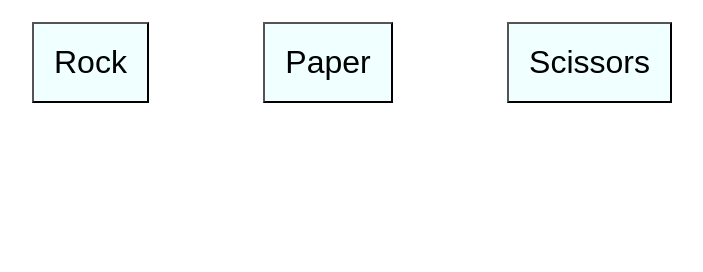
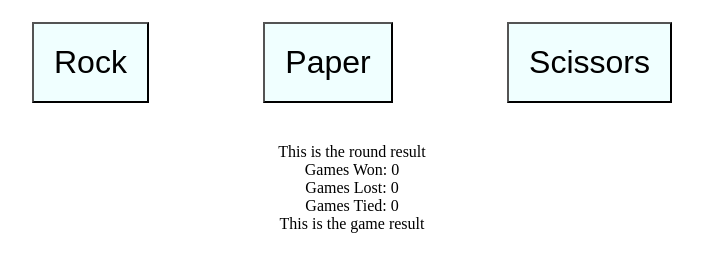
Before and after one commit to SAMulation/rock-paper-scissors-withJS, a plain HTML site: page index.html in a window 1280 px wide. Shown: the part 60-332 px from the top of the page, without its empty margins (288-991 px from the left). Drawn offline with Linux system fonts and the light colour scheme.

Commit message:
Adding .results section

```diff
--- a/index.html
+++ b/index.html
@@ -15,6 +15,14 @@
         <button id="scissors">Scissors</button>
     </div>
 
+    <div class="results">
+        <p class="round">This is the round result</p>
+        <p class="won">Games Won: <span>0</span></p>
+        <p class="lost">Games Lost: <span>0</span></p>
+        <p class="tied">Games Tied: <span>0</span></p>
+        <p class="game">This is the game result</p>
+    </div>
+
     <script src="script.js"></script>
 </body>
 </html>
--- a/styles.css
+++ b/styles.css
@@ -21,3 +21,8 @@ button {
     min-width: 100px;
     padding: 20px;
 }
+
+.results {
+    margin-top: 40px;
+    text-align: center;
+}
```
